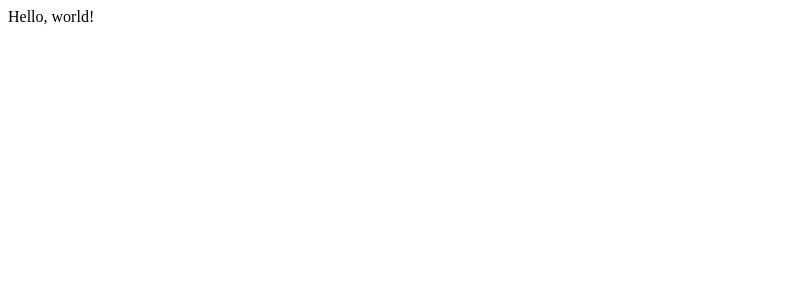
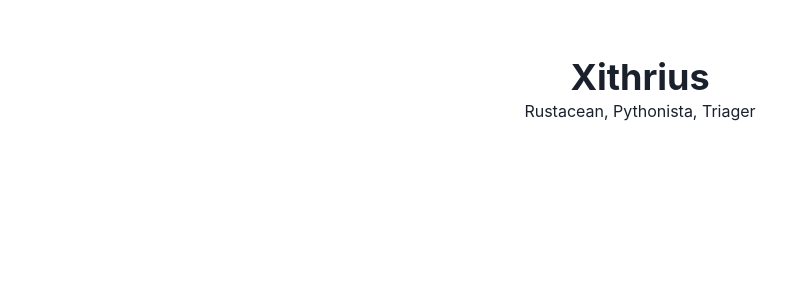
Before and after one commit to Xithrius/xithrius.cloud, a Next.js app in the folder site/: page / in a window 1280 px wide. Shown: the top 300 px of the page, without its empty margins (0-811 px from the left). Built offline with nearby package versions, Linux system fonts and the light colour scheme.

Commit message:
Attempting to add more stuff

```diff
--- a/site/components/layouts/main.js
+++ b/site/components/main.js
@@ -7,6 +7,7 @@
       <Head>
         <meta name="viewport" content="width=device-width, initial-scale=1" />
         <title>xithrius.cloud - Homepage</title>
+
       </Head>
       <Container maxW="container.md" pt={14}>
         {children}
--- a/site/package.json
+++ b/site/package.json
@@ -13,9 +13,6 @@
   "license": "MIT",
   "dependencies": {
     "@chakra-ui/react": "^1.8.1",
-    "@emotion/react": "^11.7.1",
-    "@emotion/styled": "^11.6.0",
-    "framer-motion": "^5.6.0",
     "next": "^12.0.9",
     "react": "^17.0.2",
     "react-dom": "^17.0.2"
--- /dev/null
+++ b/site/pages/_app.js
@@ -0,0 +1,15 @@
+import { ChakraProvider } from "@chakra-ui/react";
+
+import Layout from "../components/main";
+
+const Website = ({ Component, pageProps, router }) => {
+  return (
+    <ChakraProvider>
+      <Layout router={router}>
+        <Component {...pageProps} key={router.route} />
+      </Layout>
+    </ChakraProvider>
+  );
+};
+
+export default Website;
--- a/site/pages/index.js
+++ b/site/pages/index.js
@@ -1,7 +1,18 @@
+import { Container, Box, Heading } from "@chakra-ui/react";
+
 const Page = () => {
-    return (
-        <div>Hello, world!</div>
-    )
-}
+  return (
+    <Container>
+      <Box display={{ md: "flex" }} align="center">
+        <Box flexGrow={1}>
+          <Heading as="h2" variant="page-title">
+            Xithrius
+          </Heading>
+          <p>Rustacean, Pythonista, Triager</p>
+        </Box>
+      </Box>
+    </Container>
+  );
+};
 
-export default Page
+export default Page;
```
Also changed, not shown: site/public/user_icon.png (added), site/public/user_icon.svg (added).
